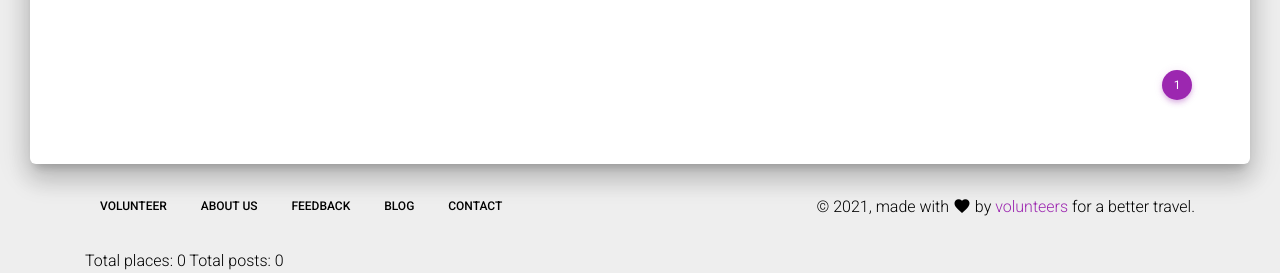
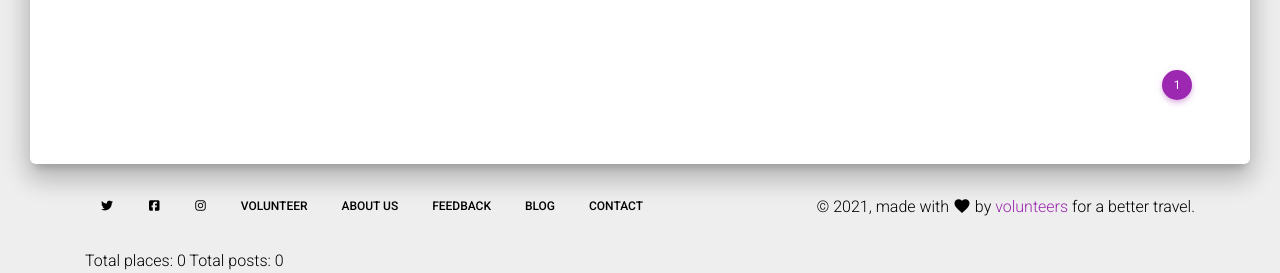
Before and after one commit to gurupratap-matharu/volu, a Django app: page /blog/ in a window 1280 px wide. Shown: the part 991-1264 px from the top of the page. Run offline with Django 3.2, Linux system fonts and the light colour scheme; data that the repository does not hold is empty; parts of the project's set-up code (start-up, migrations or seed data) failed here and were passed over; some libraries are stand-ins or nearby versions.

Commit message:
Move social icons to footer

```diff
--- a/backend/templates/includes/_footer.html
+++ b/backend/templates/includes/_footer.html
@@ -4,6 +4,24 @@
     <div class="container">
         <nav class="float-left">
             <ul>
+                <li>
+                    <a class="nav-link" rel="tooltip" title="" data-placement="bottom" href="" target="_blank"
+                        data-original-title="Follow us on Twitter" rel="nofollow">
+                        <i class="fa fa-twitter"></i>
+                    </a>
+                </li>
+                <li>
+                    <a class="nav-link" rel="tooltip" title="" data-placement="bottom" href="" target="_blank"
+                        data-original-title="Like us on Facebook" rel="nofollow">
+                        <i class="fa fa-facebook-square"></i>
+                    </a>
+                </li>
+                <li>
+                    <a class="nav-link" rel="tooltip" title="" data-placement="bottom" href="" target="_blank"
+                        data-original-title="Follow us on Instagram" rel="nofollow">
+                        <i class="fa fa-instagram"></i>
+                    </a>
+                </li>
                 <li>
                     <a href="">
                         Volunteer
```
